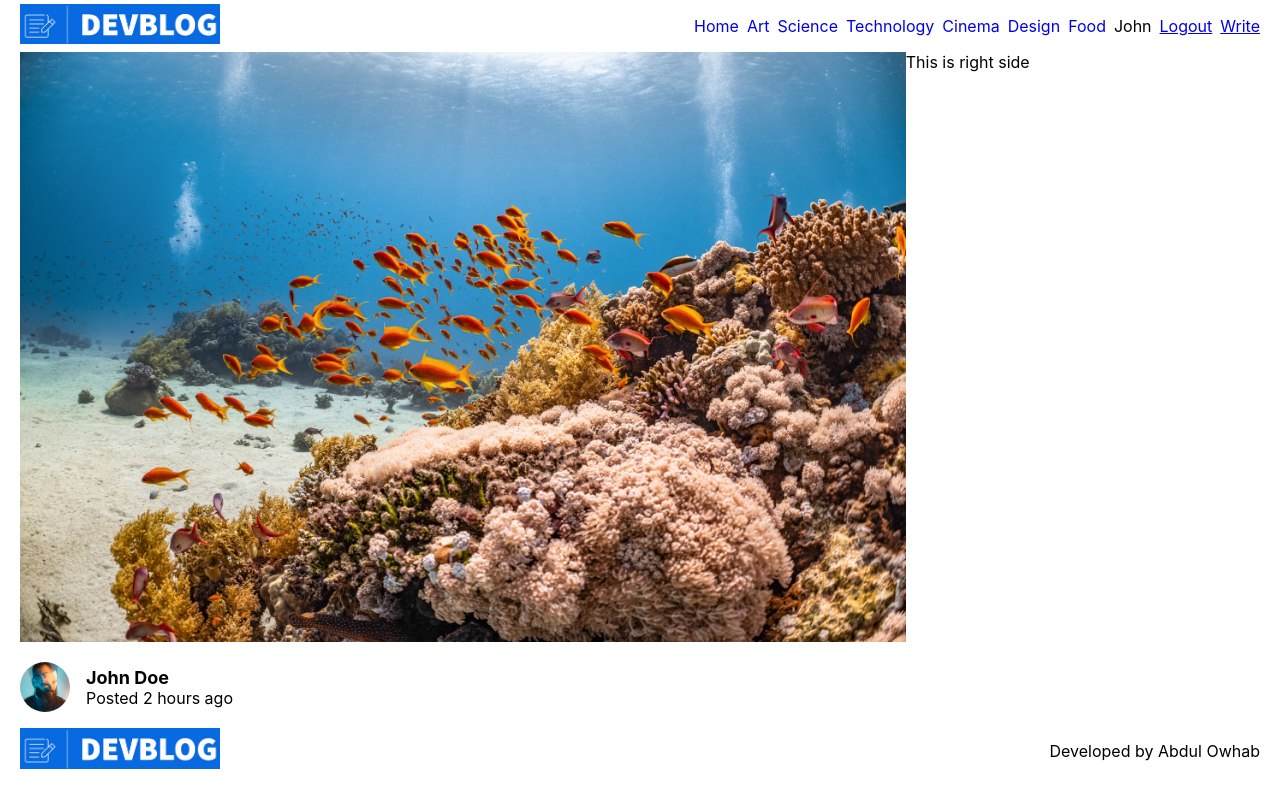
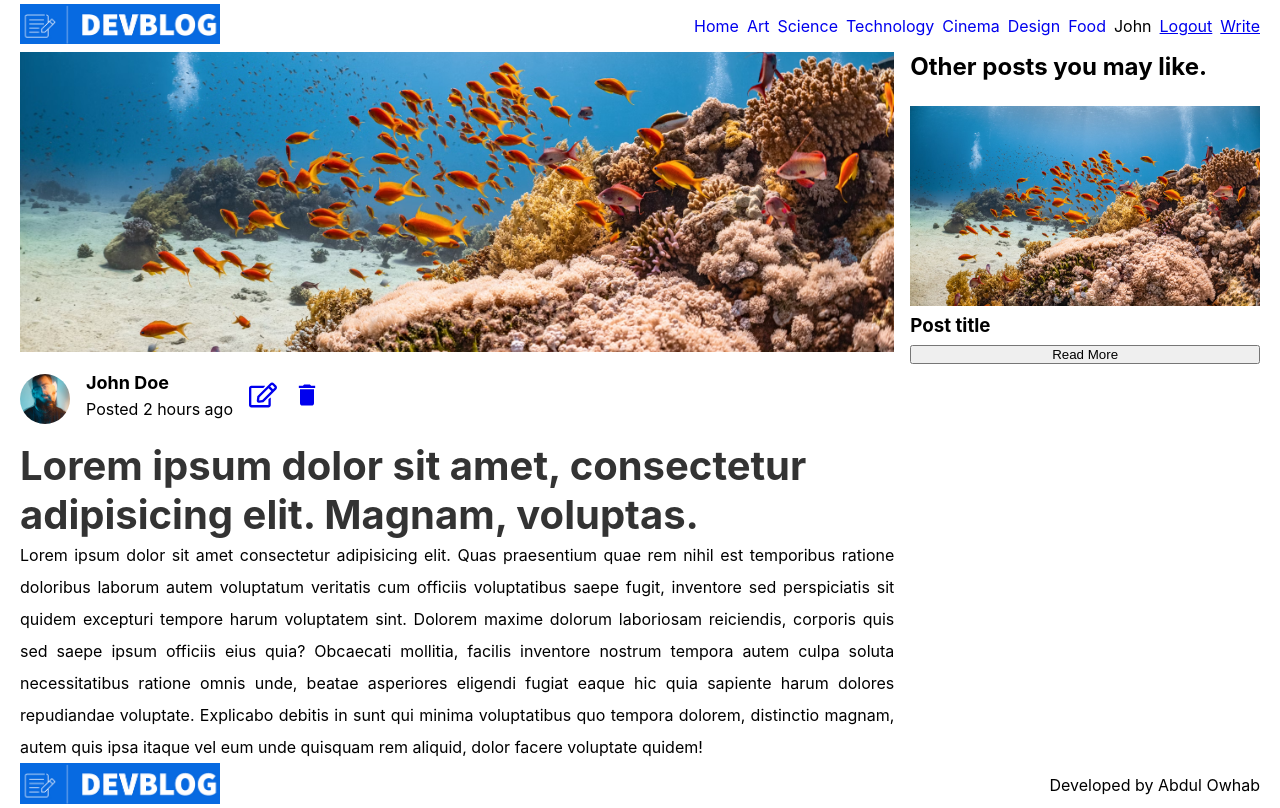
Before and after one commit to Owhab/dev-blog, a React (Create React App) app in the folder frontend/: page /post/34 in a window 1280 px wide. Built offline with nearby package versions, Linux system fonts and the light colour scheme.

Commit message:
working on single post page

```diff
--- a/frontend/package.json
+++ b/frontend/package.json
@@ -8,6 +8,7 @@
     "@testing-library/user-event": "^13.5.0",
     "react": "^18.2.0",
     "react-dom": "^18.2.0",
+    "react-icons": "^5.1.0",
     "react-router-dom": "^6.22.3",
     "react-scripts": "5.0.1",
     "sass": "^1.72.0",
--- /dev/null
+++ b/frontend/src/components/Menu.jsx
@@ -0,0 +1,17 @@
+import React from "react";
+import SingleBlogImage from "./../assets/images/blog.avif";
+
+const Menu = () => {
+  return (
+    <div className="menu">
+      <h2>Other posts you may like.</h2>
+      <div className="post">
+        <img src={SingleBlogImage} alt="" />
+        <h3>Post title</h3>
+        <button>Read More</button>
+      </div>
+    </div>
+  );
+};
+
+export default Menu;
--- a/frontend/src/pages/Single.jsx
+++ b/frontend/src/pages/Single.jsx
@@ -1,6 +1,10 @@
 import React from "react";
 import SingleBlogImage from "./../assets/images/blog.avif";
 import UserProfile from "./../assets/images/profile.webp";
+import { FaRegEdit } from "react-icons/fa";
+import { MdDelete } from "react-icons/md";
+import { Link } from "react-router-dom";
+import Menu from "../components/Menu";
 
 const Single = () => {
   return (
@@ -15,9 +19,35 @@ const Single = () => {
                 <span>John Doe</span>
                 <p>Posted 2 hours ago</p>
               </div>
+              <div className="edit">
+                <Link to={"/write?edit=2"}>
+                  <FaRegEdit />
+                </Link>
+                <Link>
+                  <MdDelete />
+                </Link>
+              </div>
             </div>
+            <h1>
+              Lorem ipsum dolor sit amet, consectetur adipisicing elit. Magnam,
+              voluptas.
+            </h1>
+            <p>
+              Lorem ipsum dolor sit amet consectetur adipisicing elit. Quas
+              praesentium quae rem nihil est temporibus ratione doloribus
+              laborum autem voluptatum veritatis cum officiis voluptatibus saepe
+              fugit, inventore sed perspiciatis sit quidem excepturi tempore
+              harum voluptatem sint. Dolorem maxime dolorum laboriosam
+              reiciendis, corporis quis sed saepe ipsum officiis eius quia?
+              Obcaecati mollitia, facilis inventore nostrum tempora autem culpa
+              soluta necessitatibus ratione omnis unde, beatae asperiores
+              eligendi fugiat eaque hic quia sapiente harum dolores repudiandae
+              voluptate. Explicabo debitis in sunt qui minima voluptatibus quo
+              tempora dolorem, distinctio magnam, autem quis ipsa itaque vel eum
+              unde quisquam rem aliquid, dolor facere voluptate quidem!
+            </p>
           </div>
-          <div className="menu">This is right side</div>
+          <Menu />
         </div>
       </div>
     </div>
--- a/frontend/src/style.scss
+++ b/frontend/src/style.scss
@@ -132,11 +132,15 @@ $lightGreen: #b9e7e7;
       display: flex;
       align-items: flex-start;
       justify-content: space-between;
+      gap: 1rem;
       .content {
         flex: 5;
 
         img {
           max-width: 100%;
+          width: 100%;
+          height: 300px;
+          object-fit: cover;
         }
 
         .user {
@@ -157,12 +161,42 @@ $lightGreen: #b9e7e7;
               font-weight: bold;
             }
           }
+          .edit {
+            display: flex;
+            align-items: center;
+            justify-content: center;
+            gap: 1rem;
+            a {
+              display: inline-block;
+              font-size: 28px;
+            }
+          }
+        }
+        h1 {
+          font-size: 2.5rem;
+          color: #333;
+        }
+        p {
+          text-align: justify;
+          line-height: 2rem;
         }
       }
       .menu {
         flex: 2;
-        position: sticky;
-        top: 0;
+        gap: 25px;
+        display: flex;
+        flex-direction: column;
+        .post {
+          display: flex;
+          flex-direction: column;
+          gap: 0.5rem;
+
+          img {
+            max-width: 100%;
+            height: 200px;
+            object-fit: cover;
+          }
+        }
       }
     }
   }
```
Also changed, not shown: 1 other file (tests, documents, lock files or other folders).
